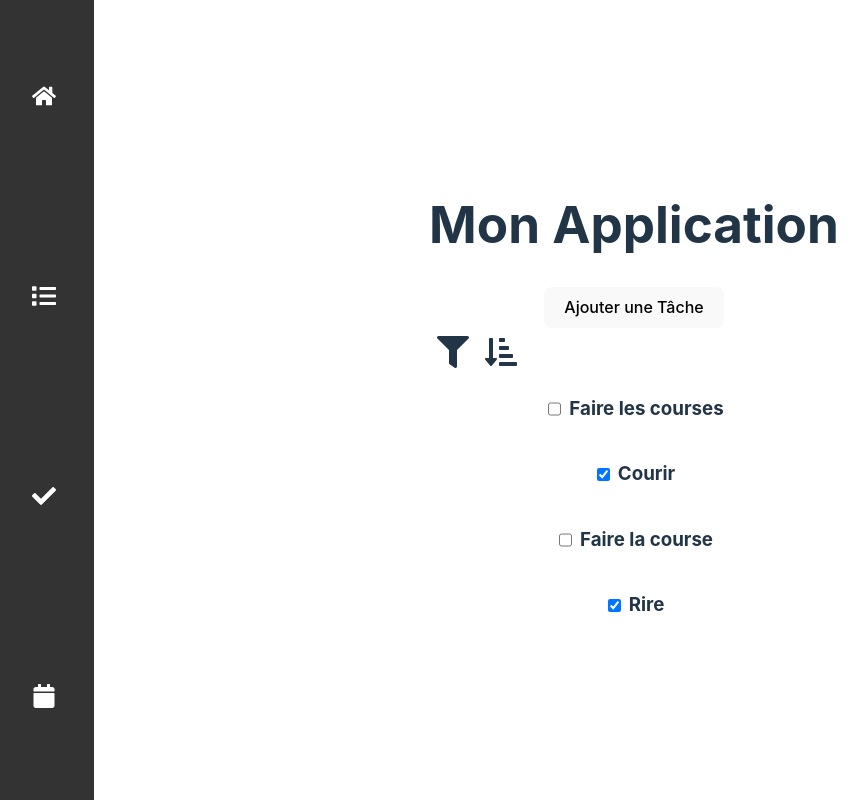
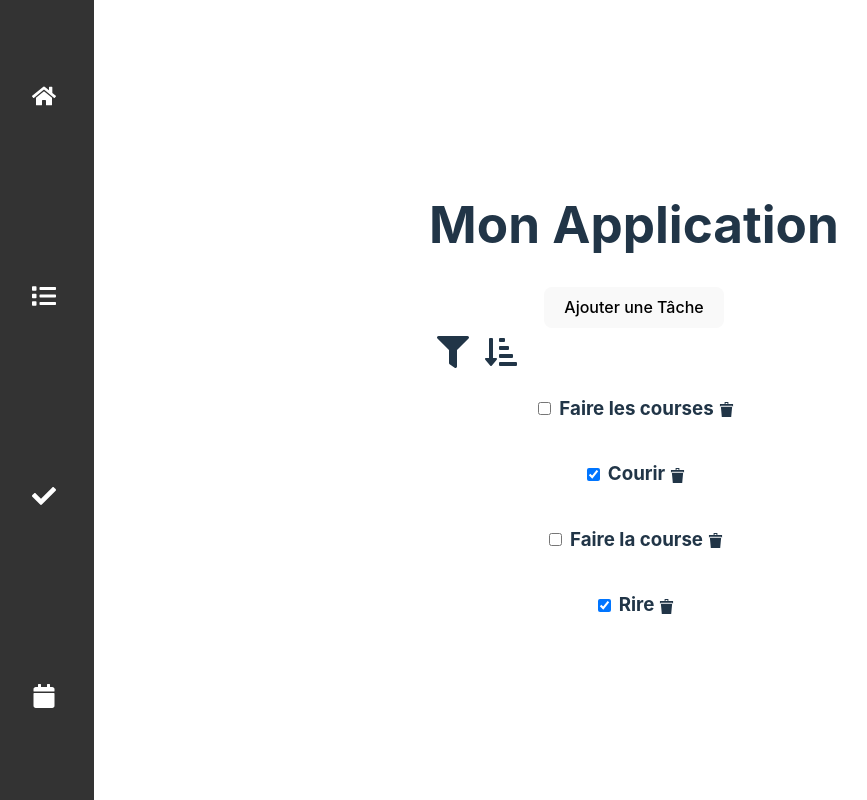
Before and after one commit to GuaisClement/TodoApp, a React (Vite) app: page / in a window 1280 px wide. Both pictures are taken after a click on the element 50 px from the left and 300 px from the top of the page. Shown: the whole page, without its empty margins (6-873 px from the left). Built offline with nearby package versions, Linux system fonts and the light colour scheme.

Commit message:
Ajout remove task

```diff
--- a/src/task-list/TaskList.tsx
+++ b/src/task-list/TaskList.tsx
@@ -45,6 +45,7 @@ function TaskList() {
 
   //filter
   const [filteredData, setFilteredData] = useState<TaskModel[]>(tasks);
+
   const handleFilterChange = (filteredData: TaskModel[]) => {
     setFilteredData(filteredData);
   };
@@ -56,6 +57,18 @@ function TaskList() {
     // MAJ locale Ajout tache
     setTasks([...tasks, newTask]);
     setIsModalOpen(false);
+  }
+
+  const handleRemoveTask = (id: number) => {
+
+    // Remove on task
+    const updatedTasks = tasks.filter(task => task.id !== id);
+    setTasks(updatedTasks);
+
+    // Remove on filtered Task
+    const updatedFilteredTasks = filteredData.filter(task => task.id !== id);
+    setFilteredData(updatedFilteredTasks);
+
   }
 
   const handleOpenModal = () => {
@@ -77,15 +90,9 @@ function TaskList() {
 
         <button onClick={handleOpenModal}>Ajouter une Tâche</button>
         <TaskFilter data={tasks} onFilterChange={handleFilterChange} />
-        {filteredData.map((value: TaskModel) => (
-          <article key={value.id}>
-            <Task
-              id={value.id}
-              checked={value.checked}
-              title={value.title}
-              content={value.content}
-              date={value.date}
-            />
+        {filteredData.map((task: TaskModel) => (
+          <article key={task.id}>
+            <Task {...task} onRemmoveTask={handleRemoveTask}/>
           </article>
         ))}
       </div>
--- a/src/task-list/add-task/add-task.tsx
+++ b/src/task-list/add-task/add-task.tsx
@@ -5,10 +5,10 @@ import { TaskModel } from '../../model/task-model';
 import './add-task.css';
 import { IoClose } from 'react-icons/io5';
 
-interface AddTaskProps {
+type AddTaskProps = {
   onAddTask: (newTask: TaskModel) => void;
   onCloseModal: () => void;
-}
+};
 
 const AddTask: React.FC<AddTaskProps> = ({ onAddTask, onCloseModal }) => {
   const [title, setTitle] = useState('');
@@ -22,6 +22,7 @@ const AddTask: React.FC<AddTaskProps> = ({ onAddTask, onCloseModal }) => {
       title,
       content,
       date: dueDate ? new Date(dueDate) : new Date(),
+      tags : ["tag2"],
     };
 
     onAddTask(newTask);
--- a/src/task-list/task/Task.css
+++ b/src/task-list/task/Task.css
@@ -1,11 +1,24 @@
+/* TACHE */
+
 .task{
     display: flex;
     flex-direction: column;
     align-items: center;
 }
 
+
+/* TITRE */
+
 .row-title{
     display: flex;
     flex-direction: row;
     gap: 5px;
+    align-items: center;
 }
+
+.task-icon {
+    font-size: 15px;
+    width: 15px;
+    height: 15px;
+    cursor: pointer;
+}
--- a/src/task-list/task/Task.tsx
+++ b/src/task-list/task/Task.tsx
@@ -1,25 +1,34 @@
 import React, { useState } from 'react'
 import './Task.css'
+import { ImBin2 } from "react-icons/im";
 
 type Props = {
     id: number,
-    checked: boolean
+    checked: boolean,
     title: string,
     content: string,
     date: Date,
+    onRemmoveTask: (id: number)=>void;
 }
 
 const Task: React.FC<Props> = (task: Props) => {
     const [showDetails, setShowDetails] = useState(false);
     const [checked,setChecked] = useState<boolean>(task.checked);
 
+    const handleRemoveTask = () => {
+      task.onRemmoveTask(task.id);
+    };
+
     return (
         <div className='task'>
-            <div className='row-title'>
-                <input type="checkbox" checked={checked} onChange={() => {setChecked(!checked)}} />
-                <div  onClick={() => {setShowDetails(!showDetails)}} style={{ cursor: 'pointer' }}>
-                    <h3>{task.title}</h3>
-                </div>
+          <div className='row-title'>
+              <input type="checkbox" checked={checked} onChange={() => {setChecked(!checked)}} />
+              <div  onClick={() => {setShowDetails(!showDetails)}} style={{ cursor: 'pointer' }}>
+                  <h3>{task.title}</h3>
+              </div>
+              <div className="task-icon" onClick={handleRemoveTask}>
+                <ImBin2></ImBin2>
+              </div>
           </div>
           {showDetails && (
             <div>
```
